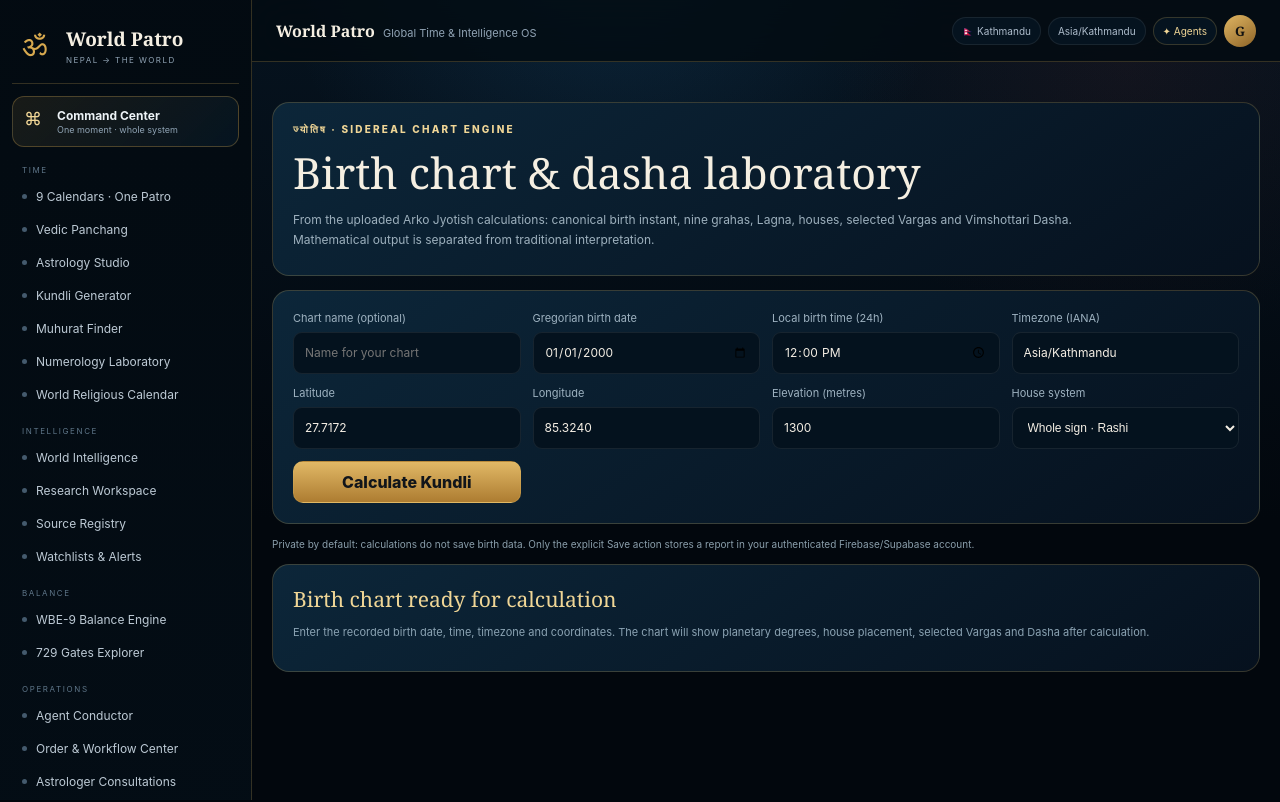
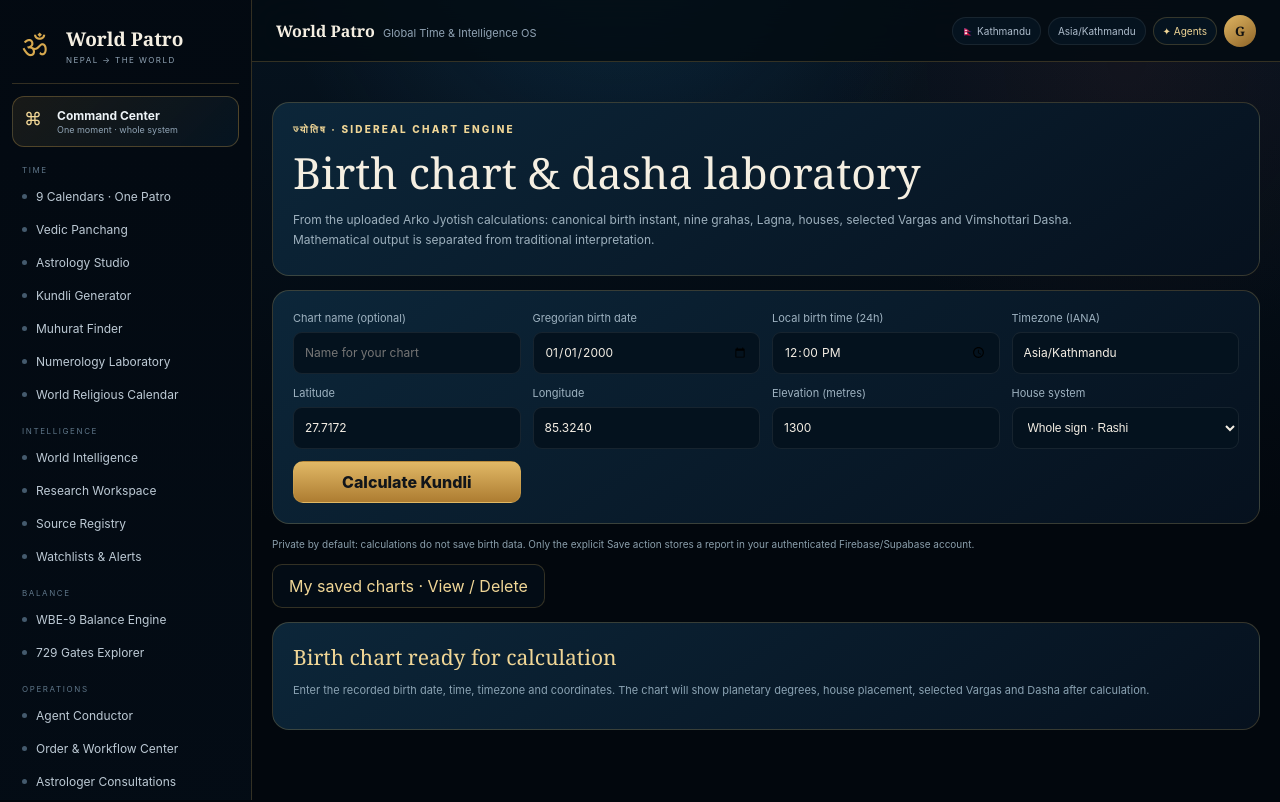
Before and after one commit to gsmktm/worldpatro, a Next.js app: page /app/kundli in a window 1280 px wide. Built offline with nearby package versions, Linux system fonts and the light colour scheme.

Commit message:
fix: make private report history accessible without running a chart

```diff
--- a/src/components/kundli-studio.tsx
+++ b/src/components/kundli-studio.tsx
@@ -152,6 +152,18 @@ export default function KundliStudio() {
     {error&&<p role="alert" className="kundliError">{error}</p>}
     {notice&&<p role="status" className="kundliNotice">{notice}</p>}
 
+    <div className="kundliActions">
+      <button type="button" className="ghost" disabled={historyBusy} onClick={()=>loadHistory()}>
+        {historyBusy?"Loading saved charts…":"My saved charts · View / Delete"}
+      </button>
+    </div>
+    {history.length>0&&<div className="kundliHistory">
+      <div className="eyebrow">PRIVATE · MY SAVED KUNDLI REPORTS</div>
+      {history.map(item=><div key={item.id} className="kundliHistoryRow">
+        <div><strong>{item.title}</strong><small>{item.createdAt?new Date(item.createdAt).toLocaleString():"Saved report"}</small></div>
+        <button type="button" onClick={()=>deleteReport(item.id)} disabled={Boolean(deletingId)}>{deletingId===item.id?"Deleting…":"Delete permanently"}</button>
+      </div>)}
+    </div>}
     {chart&&<div className="kundliResult">
       <div className="kundliSummary">
         <div><span>Ascendant · Lagna</span><strong>{chart.ascendant.signName}</strong><small>{chart.ascendant.degreesInSign.toFixed(3)}° · {chart.ascendant.nakshatra.name}</small></div>
@@ -163,16 +175,9 @@ export default function KundliStudio() {
       <div className="kundliActions">
         <button type="button" className="primaryBtn" onClick={save}>Save privately</button>
         <button type="button" className="ghost" onClick={exportJson}>Export complete JSON</button>
-        <button type="button" className="ghost" disabled={historyBusy} onClick={()=>loadHistory()}>{historyBusy?"Loading…":"My saved charts"}</button>
         <a href="/login" className="ghost">Account</a>
       </div>
-      {history.length>0&&<div className="kundliHistory">
-        <div className="eyebrow">PRIVATE · MY SAVED KUNDLI REPORTS</div>
-        {history.map(item=><div key={item.id} className="kundliHistoryRow">
-          <div><strong>{item.title}</strong><small>{item.createdAt?new Date(item.createdAt).toLocaleString():"Saved report"}</small></div>
-          <button type="button" onClick={()=>deleteReport(item.id)} disabled={Boolean(deletingId)}>{deletingId===item.id?"Deleting…":"Delete permanently"}</button>
-        </div>)}
-      </div>}
+
 
       <div className="kundliColumns">
         <section className="kundliPanel"><div className="eyebrow">GRAHA TABLE</div><h3>Nine grahas · sidereal longitude</h3>
```
